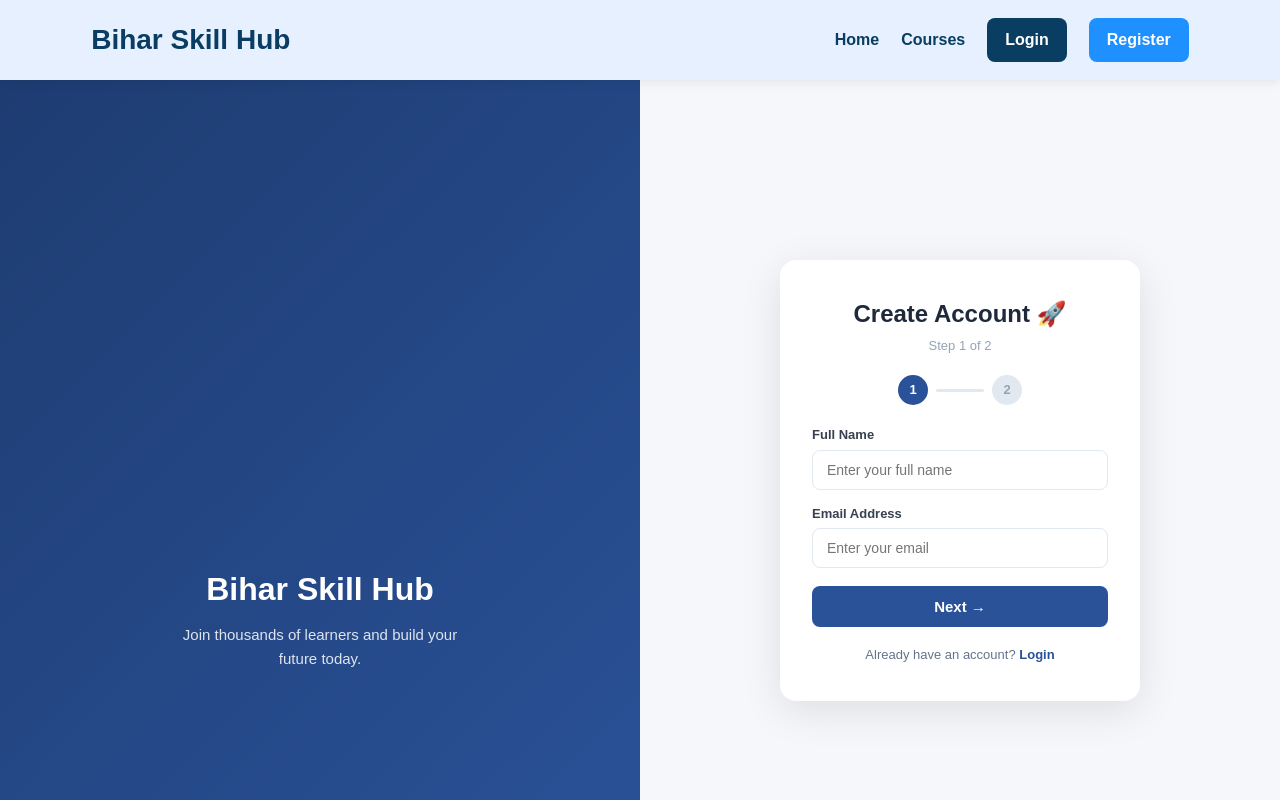
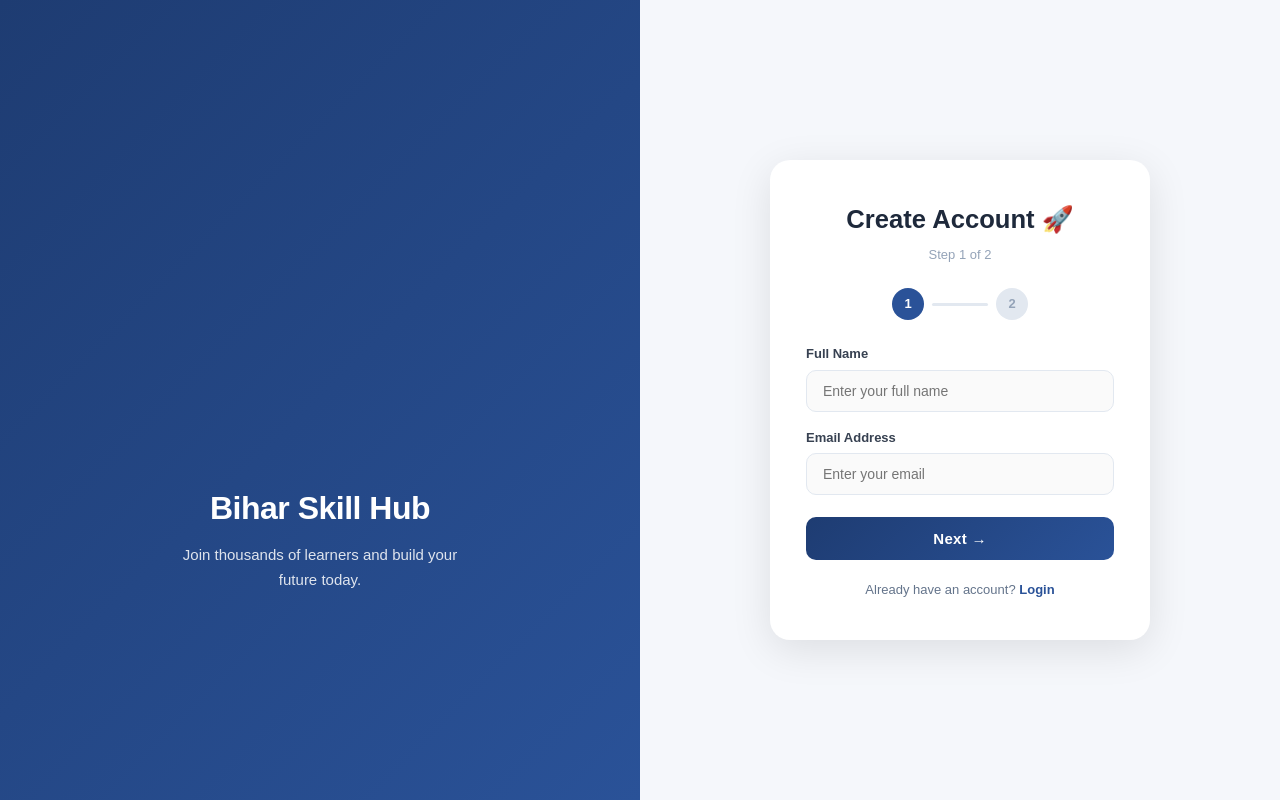
Before and after one commit to bihari-bhau/bihar-skill-hub, a React (Vite) app in the folder frontend/: page /register in a window 1280 px wide. Shown: the top 800 px of the page. Built offline with nearby package versions, Linux system fonts and the light colour scheme; no server answers.

Commit message:
Fix auth page - full screen with no navbar

```diff
--- a/frontend/src/index.css
+++ b/frontend/src/index.css
@@ -2344,23 +2344,25 @@ img{
 }
 
 /* ═══════════════════════════════════════════════════════════════════════════════
-   AUTH PAGES — Premium Split Layout (Login & Register)
-   ═══════════════════════════════════════════════════════════════════════════════ */
-
 
 /* ═══════════════════════════════════════════════════════════════════════════════
    AUTH PAGES — Premium Split Layout (Login & Register)
    ═══════════════════════════════════════════════════════════════════════════════ */
 
 .auth-page {
-  min-height: 100vh;
+  position: fixed;
+  top: 0; left: 0;
+  width: 100vw;
+  height: 100vh;
   display: flex;
+  z-index: 1000;
   font-family: 'Poppins', sans-serif;
 }
 
+/* Left Blue Side */
 .auth-left {
   width: 50%;
-  background: linear-gradient(135deg, #1e3c72, #2a5298);
+  background: linear-gradient(135deg, #1e3c72 0%, #2a5298 100%);
   display: flex;
   flex-direction: column;
   justify-content: center;
@@ -2370,14 +2372,19 @@ img{
   text-align: center;
 }
 .auth-left h1 {
-  font-size: 2rem; font-weight: 700;
+  font-size: 2rem;
+  font-weight: 700;
   margin: 16px 0 10px;
+  letter-spacing: -0.5px;
 }
 .auth-left p {
-  opacity: 0.85; font-size: 15px;
-  line-height: 1.6; max-width: 300px;
-}
-
+  opacity: 0.85;
+  font-size: 15px;
+  line-height: 1.7;
+  max-width: 300px;
+}
+
+/* Right White Side */
 .auth-right {
   width: 50%;
   display: flex;
@@ -2385,39 +2392,42 @@ img{
   align-items: center;
   background: #f5f7fb;
   padding: 40px 20px;
-}
-
+  overflow-y: auto;
+}
+
+/* Card */
 .auth-card {
   width: 100%;
-  max-width: 360px;
+  max-width: 380px;
   background: #fff;
-  padding: 36px 32px;
-  border-radius: 16px;
+  padding: 40px 36px;
+  border-radius: 20px;
   box-shadow: 0 10px 40px rgba(0,0,0,.1);
 }
 .auth-card h2 {
   text-align: center;
-  font-size: 1.5rem;
+  font-size: 1.6rem;
   font-weight: 700;
   color: #1e293b;
-  margin-bottom: 4px;
+  margin: 0 0 6px;
 }
 .auth-subtitle {
   text-align: center;
   color: #94a3b8;
   font-size: 13px;
-  margin-bottom: 20px;
-}
-
+  margin: 0 0 24px;
+}
+
+/* Step Indicator */
 .step-indicator {
   display: flex;
   align-items: center;
   justify-content: center;
   gap: 8px;
-  margin-bottom: 20px;
+  margin-bottom: 24px;
 }
 .step-dot {
-  width: 30px; height: 30px;
+  width: 32px; height: 32px;
   border-radius: 50%;
   background: #e2e8f0;
   color: #94a3b8;
@@ -2427,81 +2437,140 @@ img{
 }
 .step-dot.done { background: #2a5298; color: #fff; }
 .step-line {
-  width: 48px; height: 3px;
-  background: #e2e8f0; border-radius: 2px;
+  width: 56px; height: 3px;
+  background: #e2e8f0;
+  border-radius: 2px;
   transition: background .3s;
 }
 .step-line.done { background: #2a5298; }
 
+/* Fields */
 .auth-field {
-  display: flex; flex-direction: column;
-  gap: 5px; margin-bottom: 14px;
-}
-.auth-field label { font-size: 13px; font-weight: 600; color: #374151; }
+  display: flex;
+  flex-direction: column;
+  gap: 6px;
+  margin-bottom: 16px;
+}
+.auth-field label {
+  font-size: 13px;
+  font-weight: 600;
+  color: #374151;
+}
 .auth-field input {
-  padding: 11px 14px;
+  padding: 12px 16px;
   border: 1.5px solid #e2e8f0;
-  border-radius: 8px; font-size: 14px;
+  border-radius: 10px;
+  font-size: 14px;
   font-family: 'Poppins', sans-serif;
-  outline: none; transition: border .2s; width: 100%;
-}
-.auth-field input:focus { border-color: #2a5298; }
-
+  outline: none;
+  transition: border-color .2s, box-shadow .2s;
+  width: 100%;
+  color: #1e293b;
+  background: #fafafa;
+}
+.auth-field input:focus {
+  border-color: #2a5298;
+  box-shadow: 0 0 0 3px rgba(42,82,152,.1);
+  background: #fff;
+}
+
+/* Buttons */
 .auth-btn {
-  width: 100%; padding: 12px; border: none;
-  border-radius: 8px; background: #2a5298;
-  color: #fff; font-size: 15px; font-weight: 600;
+  width: 100%;
+  padding: 13px;
+  border: none;
+  border-radius: 10px;
+  background: linear-gradient(135deg, #1e3c72, #2a5298);
+  color: #fff;
+  font-size: 15px;
+  font-weight: 600;
   font-family: 'Poppins', sans-serif;
-  cursor: pointer; transition: background .2s, transform .1s;
-  margin-top: 4px;
-}
-.auth-btn:hover    { background: #1e3c72; transform: translateY(-1px); }
+  cursor: pointer;
+  transition: opacity .2s, transform .1s;
+  margin-top: 6px;
+  letter-spacing: 0.3px;
+}
+.auth-btn:hover    { opacity: .9; transform: translateY(-1px); }
 .auth-btn:disabled { opacity: .6; cursor: not-allowed; transform: none; }
 
-.auth-two-btns { display: flex; gap: 10px; margin-top: 4px; }
+.auth-two-btns { display: flex; gap: 10px; margin-top: 6px; }
+.auth-two-btns .auth-btn { flex: 1; margin-top: 0; }
 .auth-btn-outline {
-  flex: 1; padding: 12px;
-  border: 1.5px solid #2a5298; border-radius: 8px;
-  background: #fff; color: #2a5298;
-  font-size: 14px; font-weight: 600;
+  flex: 1;
+  padding: 13px;
+  border: 1.5px solid #2a5298;
+  border-radius: 10px;
+  background: #fff;
+  color: #2a5298;
+  font-size: 14px;
+  font-weight: 600;
   font-family: 'Poppins', sans-serif;
-  cursor: pointer; transition: all .2s;
+  cursor: pointer;
+  transition: all .2s;
 }
 .auth-btn-outline:hover { background: #eff6ff; }
-.auth-two-btns .auth-btn { flex: 1; }
-
+
+/* Error */
 .auth-error {
-  background: #fff0f0; color: #c0392b;
-  border: 1px solid #f5c6cb; border-radius: 8px;
-  padding: 10px 14px; margin-bottom: 14px;
-  font-size: 13px; text-align: center;
-}
-
+  background: #fff5f5;
+  color: #c0392b;
+  border: 1px solid #fed7d7;
+  border-radius: 10px;
+  padding: 10px 16px;
+  margin-bottom: 16px;
+  font-size: 13px;
+  text-align: center;
+}
+
+/* Toggle */
 .auth-toggle {
-  text-align: center; margin-top: 18px;
-  font-size: 13px; color: #64748b;
-}
-.auth-toggle a { color: #2a5298; font-weight: 600; text-decoration: none; }
+  text-align: center;
+  margin-top: 20px;
+  font-size: 13px;
+  color: #64748b;
+}
+.auth-toggle a {
+  color: #2a5298;
+  font-weight: 600;
+  text-decoration: none;
+}
 .auth-toggle a:hover { text-decoration: underline; }
 
+/* Success Modal */
 .success-modal-overlay {
-  position: fixed; top: 0; left: 0;
+  position: fixed;
+  top: 0; left: 0;
   width: 100%; height: 100%;
-  background: rgba(0,0,0,.6);
-  display: flex; justify-content: center; align-items: center;
+  background: rgba(0,0,0,.65);
+  display: flex;
+  justify-content: center;
+  align-items: center;
   z-index: 9999;
 }
 .success-modal {
-  background: #fff; padding: 36px 40px;
-  border-radius: 16px; text-align: center;
+  background: #fff;
+  padding: 40px 48px;
+  border-radius: 20px;
+  text-align: center;
   box-shadow: 0 20px 60px rgba(0,0,0,.2);
 }
-.success-modal h3 { font-size: 1.3rem; color: #1e293b; margin: 12px 0 6px; }
-.success-modal p  { color: #64748b; font-size: 14px; }
-
+.success-modal h3 {
+  font-size: 1.4rem;
+  color: #1e293b;
+  margin: 12px 0 8px;
+  font-weight: 700;
+}
+.success-modal p { color: #64748b; font-size: 14px; }
+
+/* Responsive */
 @media (max-width: 768px) {
-  .auth-page  { flex-direction: column; }
-  .auth-left  { width: 100%; padding: 32px 20px; }
+  .auth-page {
+    position: relative;
+    flex-direction: column;
+    min-height: 100vh;
+    height: auto;
+  }
+  .auth-left  { width: 100%; padding: 32px 20px; min-height: 250px; }
   .auth-right { width: 100%; padding: 24px 16px; }
-  .auth-card  { padding: 24px 20px; }
-}
+  .auth-card  { padding: 28px 20px; }
+}
```
